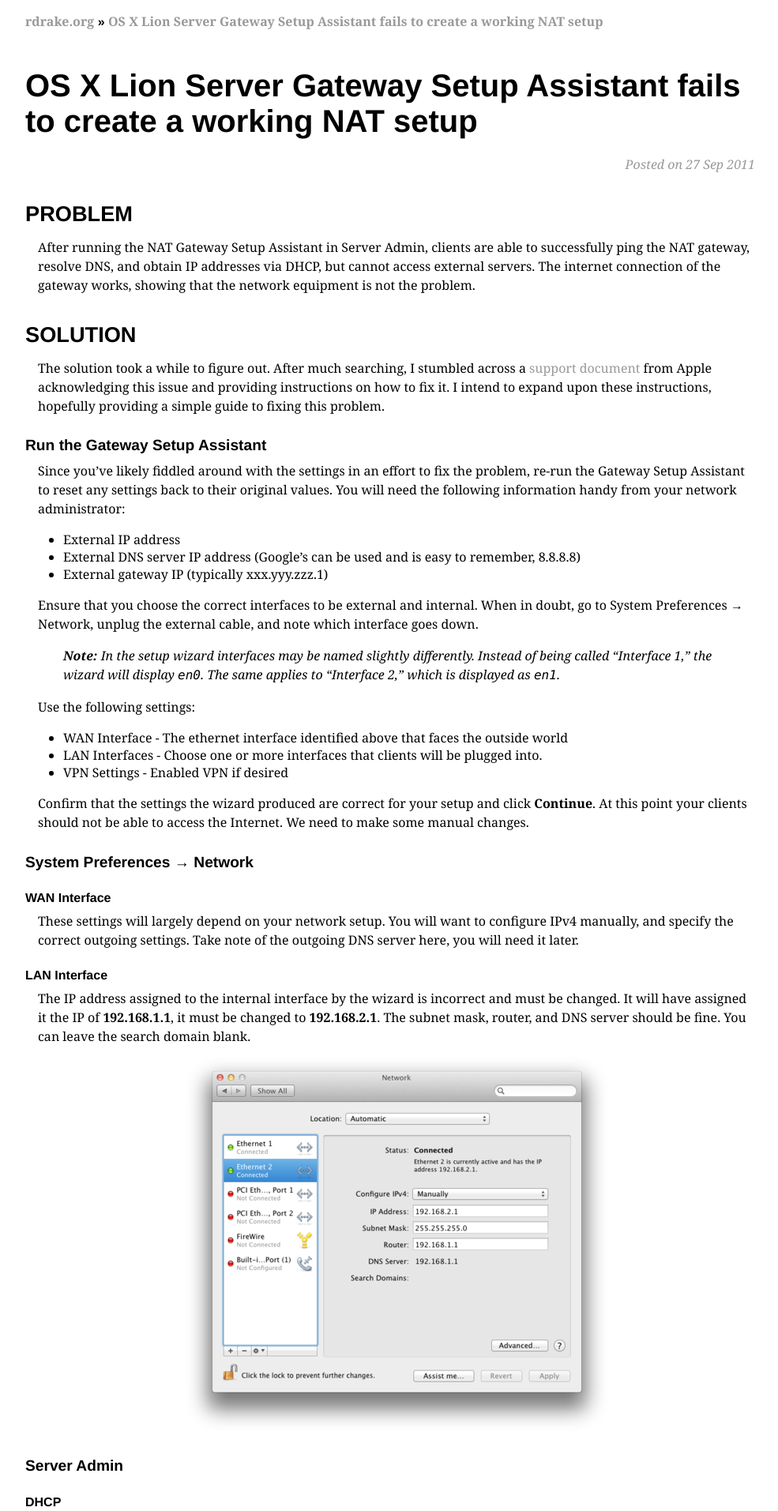
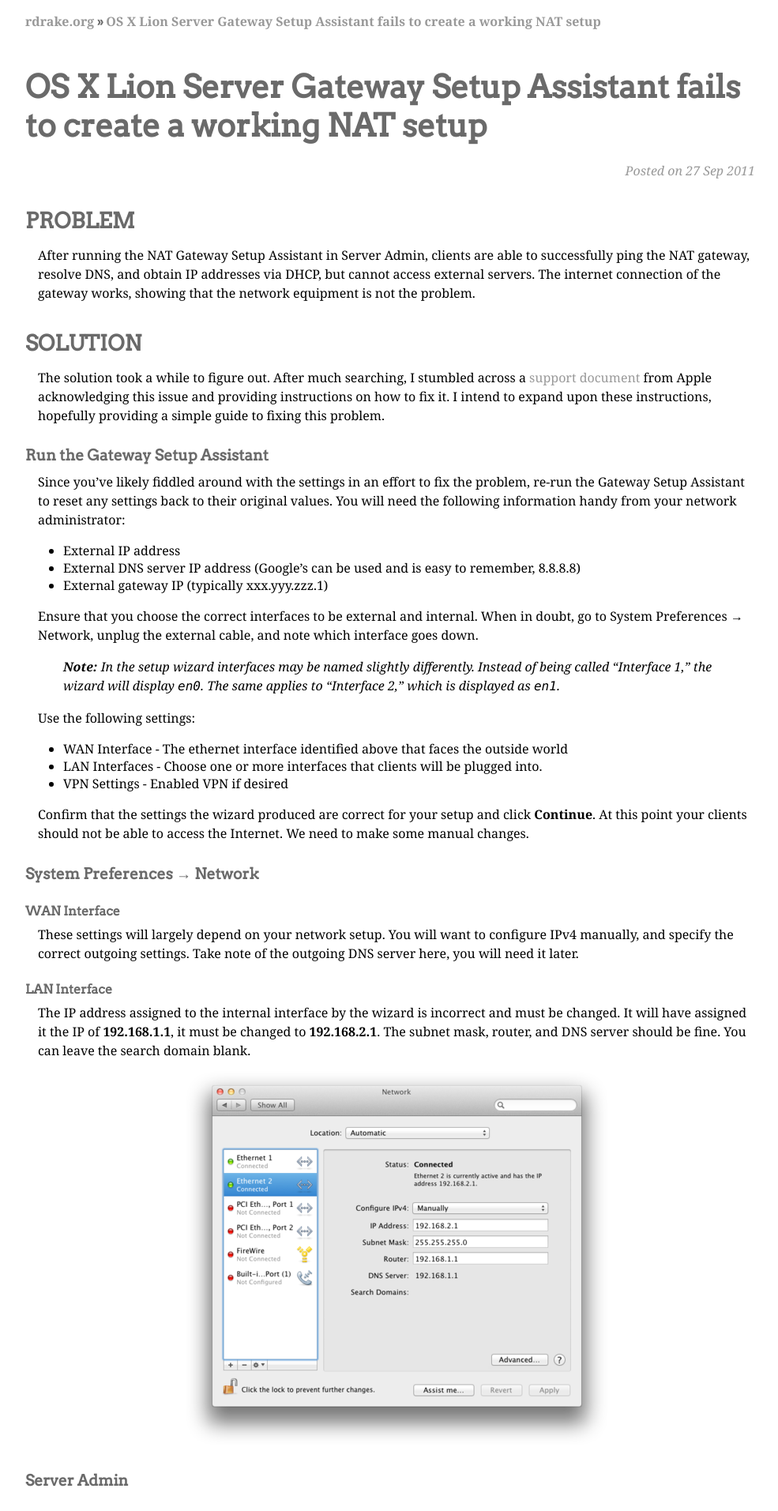
Before and after one commit to rdrake/rdrake.github.com, a Jekyll site: the page built from _posts/2011-09-27-osx-server-nat-gateway-woes.md, in a window 1280 px wide. Shown: the top 1913 px of the page at 79% size, without its empty margins (128-1113 px from the left). Built offline with Jekyll 4.4.1, drawn with Linux system fonts in a browser that asks for light colours; some web fonts are replaced; comment, search, counter and statistics services are not loaded.

Commit message:
More tweaks.

```diff
--- a/_layouts/default.html
+++ b/_layouts/default.html
@@ -12,7 +12,7 @@
 		<!-- OM NOM NOM FONTS -->
 		<link rel="stylesheet" type="text/css" href="http://fonts.googleapis.com/css?family=Goudy+Bookletter+1911">
 		<link rel="stylesheet" type="text/css" href="http://fonts.googleapis.com/css?family=Raleway:100">
-		<link rel="stylesheet" type="text/css" href="http://fonts.googleapis.com/css?family=Droid+Sans">
+		<link rel="stylesheet" type="text/css" href="http://fonts.googleapis.com/css?family=Arvo">
 		<link rel="stylesheet" type="text/css" href="http://fonts.googleapis.com/css?family=Inconsolata">
 		<link rel="stylesheet" type="text/css" href="/assets/css/style.css" />
 		<script src="/assets/js/anal.js"></script>
--- a/assets/css/style.css
+++ b/assets/css/style.css
@@ -6,11 +6,12 @@
 
 /* Fonts and stuff */
 h1, h2, h3, h4, h5, h6 {
-	font-family: "Droid Sans", Helvetica, Arial, sans-serif;
+	font-family: "Arvo", Helvetica, Arial, sans-serif;
+	color: #6a6a6a;
 }
 
 p, li, a {
-	font-family: 'Goudy Bookletter 1911', Georgia, Times, serif;
+	font-family: "Goudy Bookletter 1911", Georgia, Times, serif;
 }
 
 code, pre {
```
